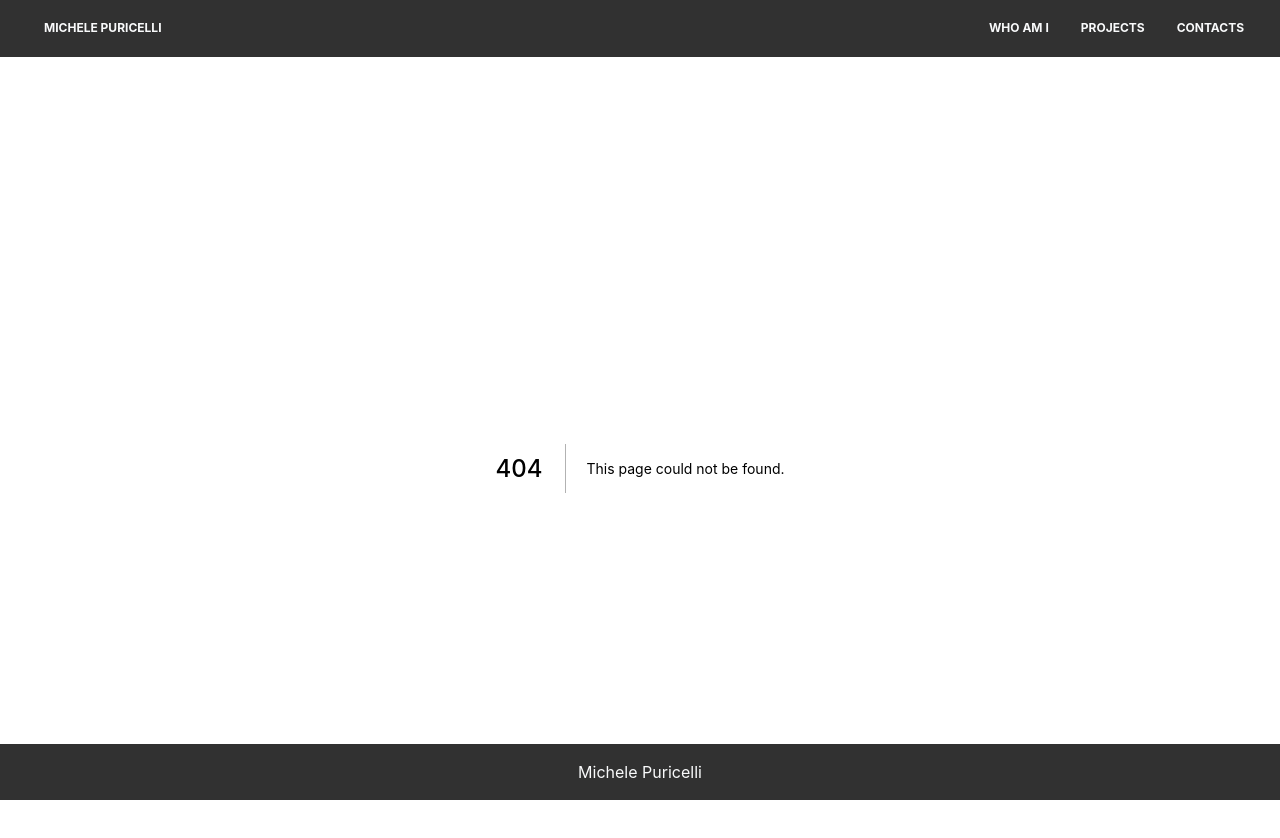
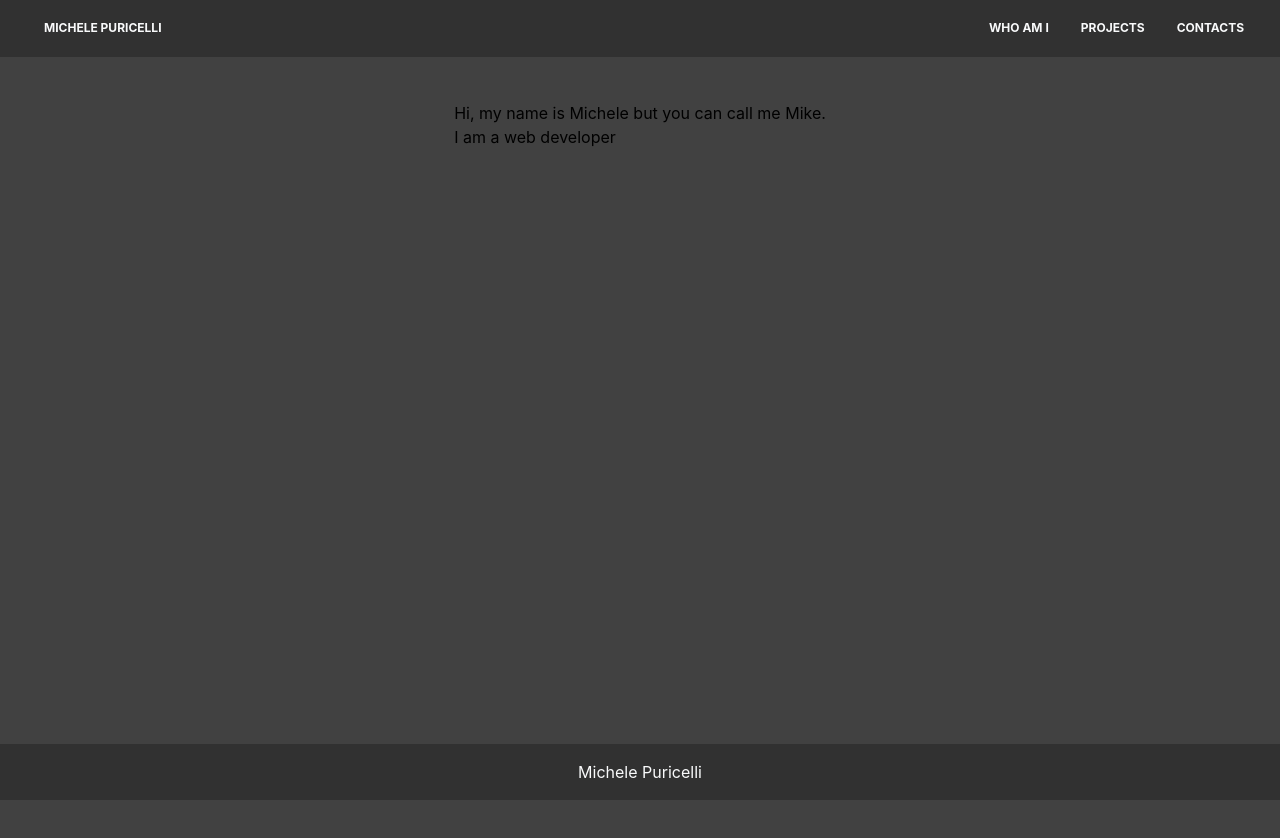
Before and after one commit to MikeBurton89/portfolio-nextjs, a Next.js app: page /WhoAmI in a window 1280 px wide. Before the commit this address had no page. Shown: the top 838 px of the page. After the commit the page ends 800 px from the top, so only its background shows below. Built offline with nearby package versions, Linux system fonts and the light colour scheme.

Commit message:
added basic who am I page

```diff
--- /dev/null
+++ b/pages/WhoAmI.js
@@ -0,0 +1,15 @@
+import React from 'react'
+import LayoutContainer from '../components/UI/LayoutContainer'
+
+const WhoAmI = () => {
+    return (
+        <LayoutContainer>
+            <main>
+                <h1>Hi, my name is Michele but you can call me Mike.</h1>
+                <p>I am a web developer</p>
+            </main>
+        </LayoutContainer>
+    )
+}
+
+export default WhoAmI
```
